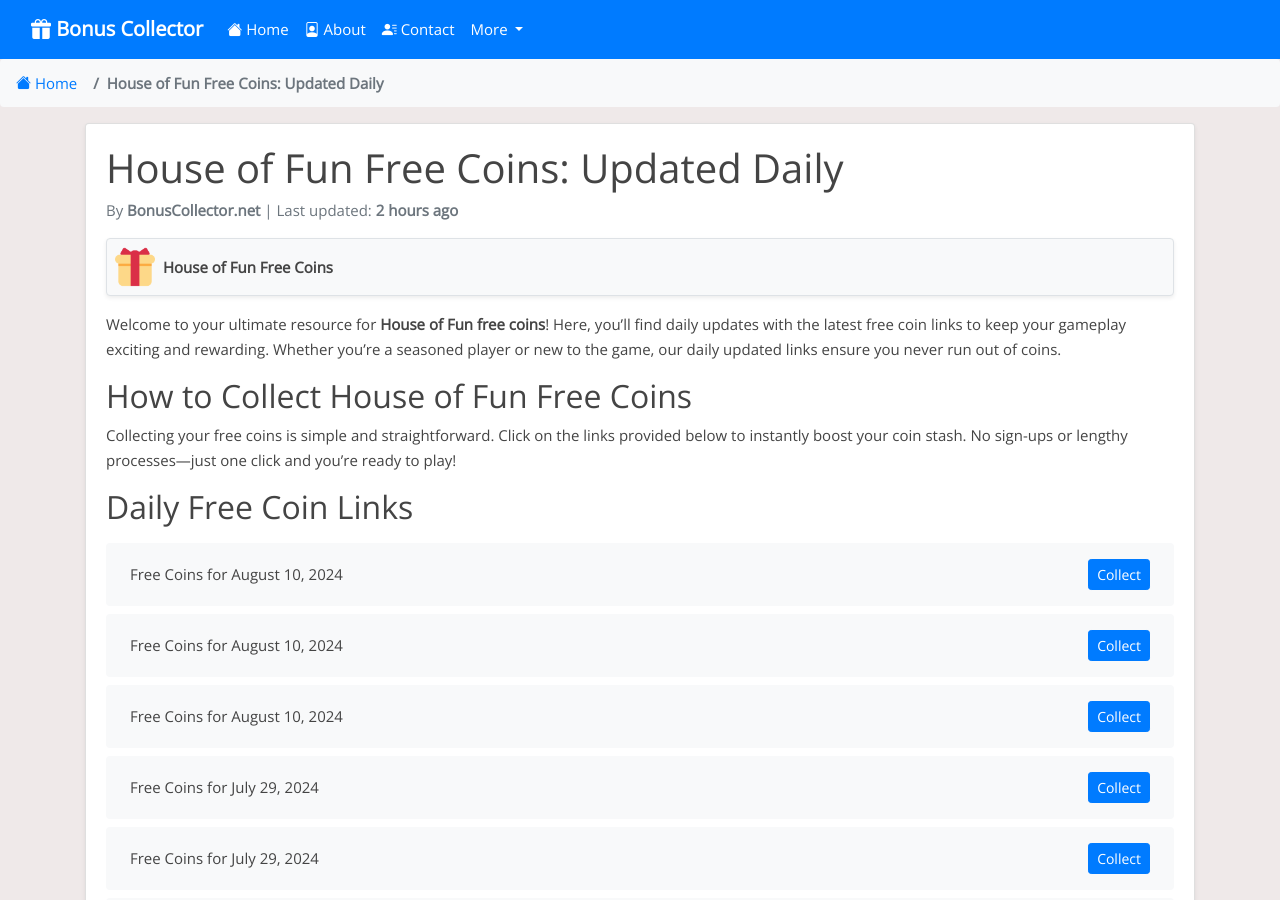
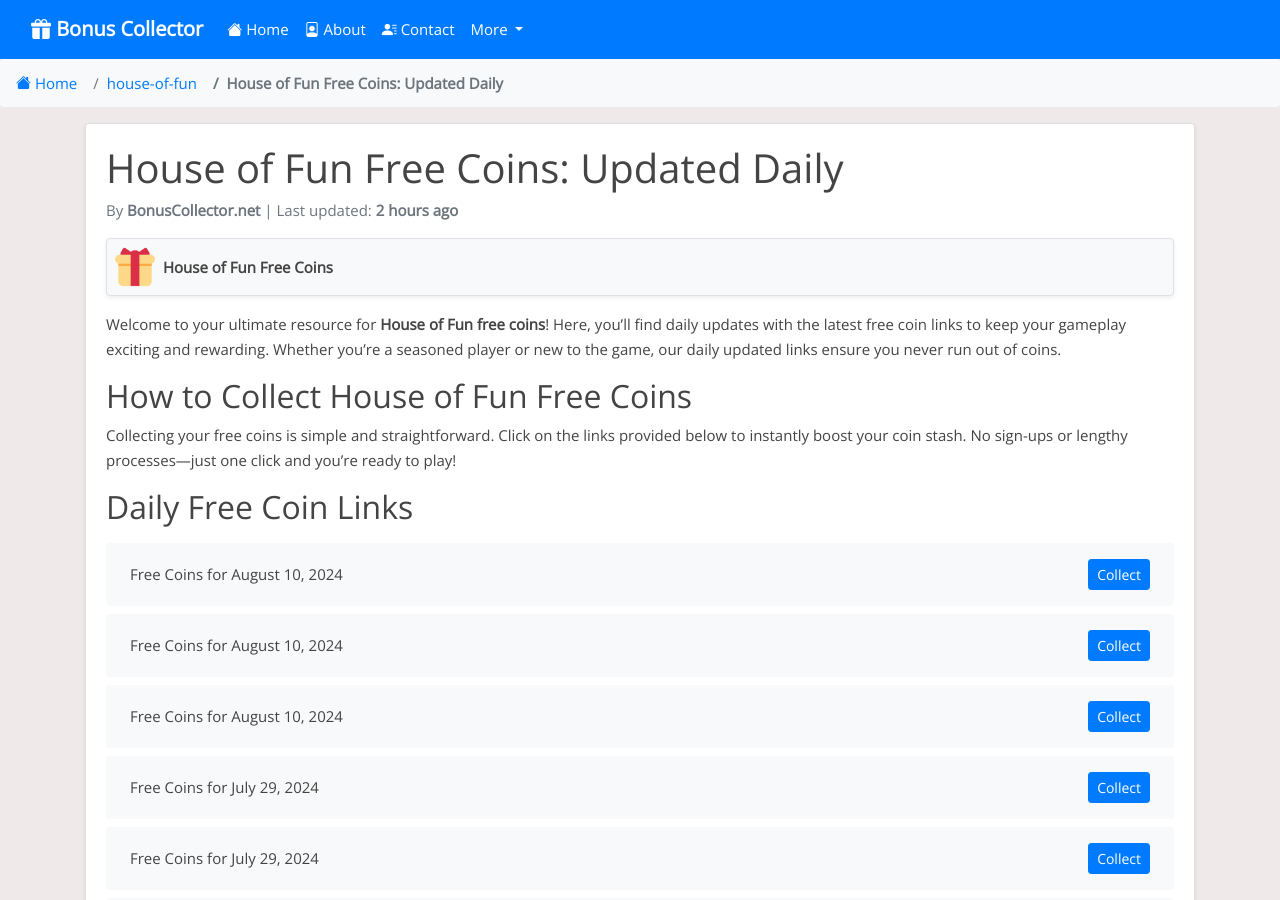
Before and after one commit to Prollad99/bs-net, a Jekyll site: the page built from _posts/2024-06-29-house-of-fun.md, in a window 1280 px wide and 900 px high. Built offline with Jekyll 4.4.1, drawn with Linux system fonts in a browser that asks for light colours; nearby versions of some CDN libraries; comment, search, counter and statistics services are not loaded.

Commit message:
Update 2024-06-29-house-of-fun.md

```diff
--- a/_posts/2024-06-29-house-of-fun.md
+++ b/_posts/2024-06-29-house-of-fun.md
@@ -7,6 +7,7 @@
 description: "Stay updated with the latest House of Fun free coins links. Collect daily rewards and enhance your gaming experience without spending a dime."
 lang: en
 permalink: /house-of-fun-free-coins/
+category: house-of-fun
 image: /assets/images/gifts.svg
 include_file: house-of-fun.html
 manifest: /manifests/house-of-fun.json
```
